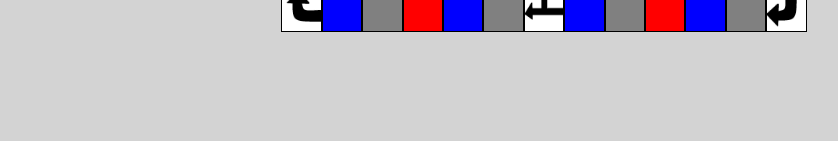
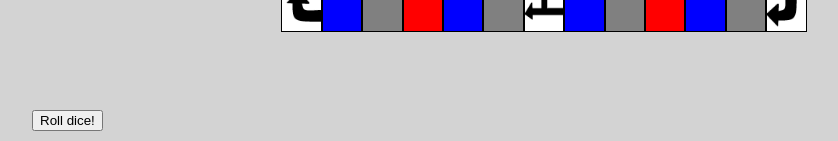
Before and after one commit to SeanDooley04/CSIS3126_Dooley, a PHP site: page /start_game.php in a window 1280 px wide. Shown: the part 693-834 px from the top of the page, without its empty margins (96-934 px from the left). Before the commit the page ends 725 px from the top, so only its background shows below. Run offline with PHP 8.4, Linux system fonts and the light colour scheme.

Commit message:
added a roll dice button that displays a random number from 1 to 6

```diff
--- a/start_game.php
+++ b/start_game.php
@@ -14,6 +14,7 @@
         justify-content: center;
 
     }
+
     .flex-container {
         position:absolute;
         border: 1px black;
@@ -229,6 +230,17 @@
 
 
     </div>
+        <p id="rollDisplay"></p>
+        <p><button onclick="rollDice()">Roll dice!</button></p>
+    <div>
+
+    </div>
+
+    <script>
+        function rollDice() {
+            document.getElementById("rollDisplay").innerHTML = Math.floor(Math.random()*7) + 1;
+        }
+    </script>
 <?php
 include('footer.php');
 ?>
```
